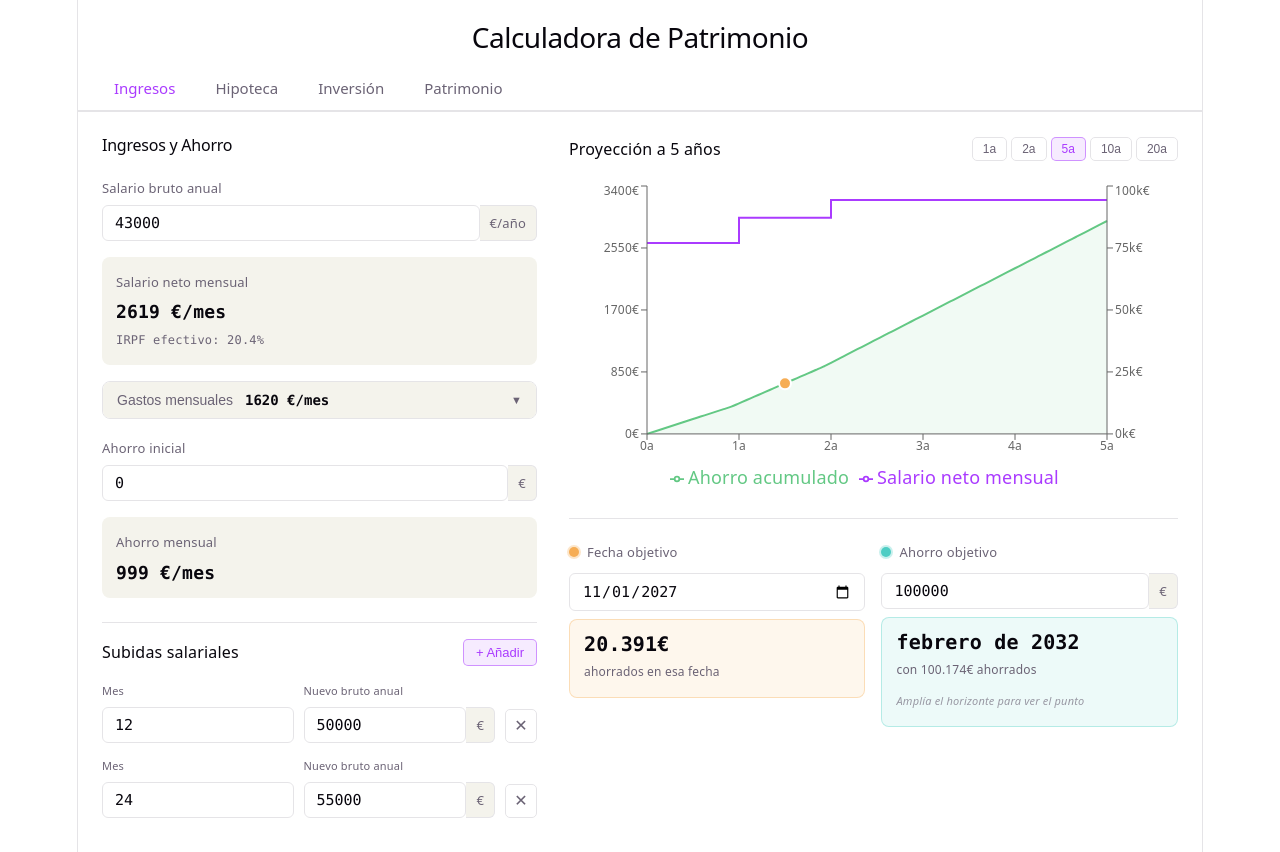
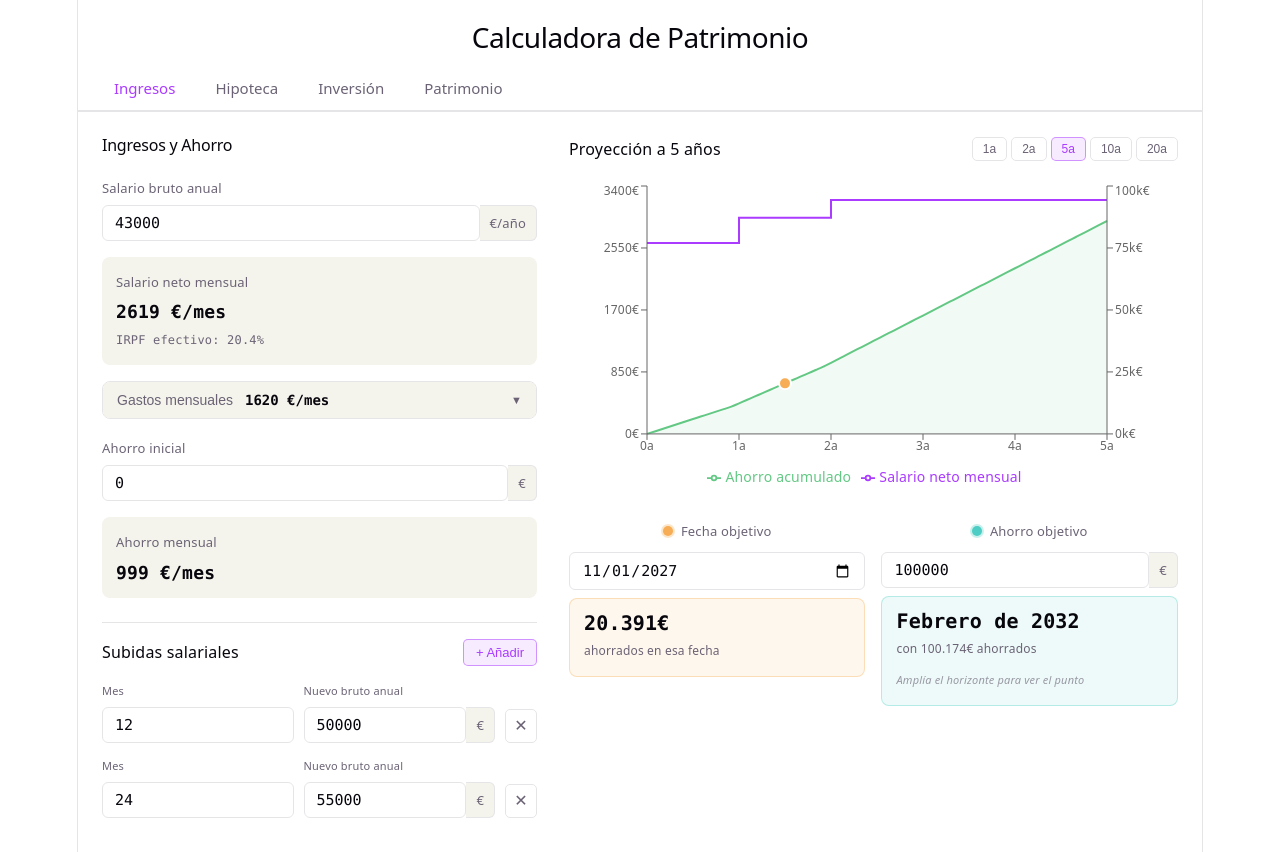
Before and after one commit to aleixRabassa/calculadora-patrimonio, a React (Vite) app: page / in a window 1280 px wide. Built offline with nearby package versions, Linux system fonts and the light colour scheme.

Commit message:
fix: adjust input alignment and improve date label formatting in Ingresos component

```diff
--- a/src/components/Ingresos.css
+++ b/src/components/Ingresos.css
@@ -312,8 +312,6 @@ input[type="date"] {
   grid-template-columns: 1fr 1fr;
   gap: 16px;
   margin-top: 20px;
-  padding-top: 20px;
-  border-top: 1px solid var(--border);
 
   @media (max-width: 640px) {
     grid-template-columns: 1fr;
@@ -329,6 +327,7 @@ input[type="date"] {
 .goal-label {
   display: flex;
   align-items: center;
+  justify-content: center;
   gap: 8px;
   font-size: 13px;
   font-weight: 500;
--- a/src/components/Ingresos.tsx
+++ b/src/components/Ingresos.tsx
@@ -129,7 +129,8 @@ export function Ingresos() {
     if (idx === -1) return { type: 'unreachable' as const }
     const today = new Date()
     const resultDate = new Date(today.getFullYear(), today.getMonth() + idx, 1)
-    const dateLabel = resultDate.toLocaleDateString('es-ES', { month: 'long', year: 'numeric' })
+    const rawLabel = resultDate.toLocaleDateString('es-ES', { month: 'long', year: 'numeric' })
+    const dateLabel = rawLabel.charAt(0).toUpperCase() + rawLabel.slice(1)
     return {
       type: 'found' as const,
       mes: idx,
@@ -360,7 +361,7 @@ export function Ingresos() {
               }
               labelFormatter={m => chartData[m as number]?.label ?? ''}
             />
-            <Legend formatter={v => v === 'salarioNeto' ? 'Salario neto mensual' : 'Ahorro acumulado'} />
+            <Legend formatter={v => v === 'salarioNeto' ? 'Salario neto mensual' : 'Ahorro acumulado'} wrapperStyle={{ fontSize: 14, textAlign: 'center' }} />
             <Line
               yAxisId="salary"
               type="stepAfter"
```
